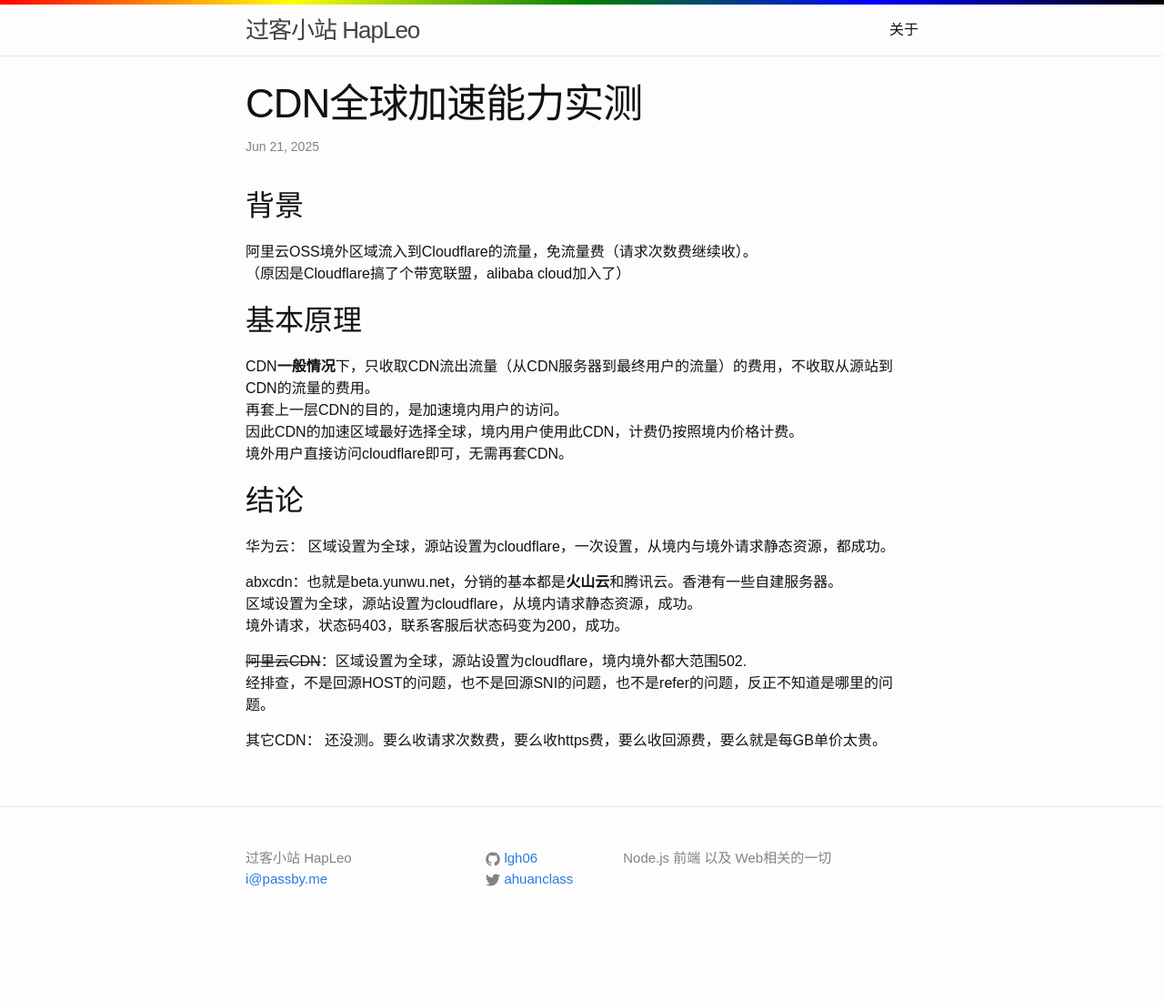
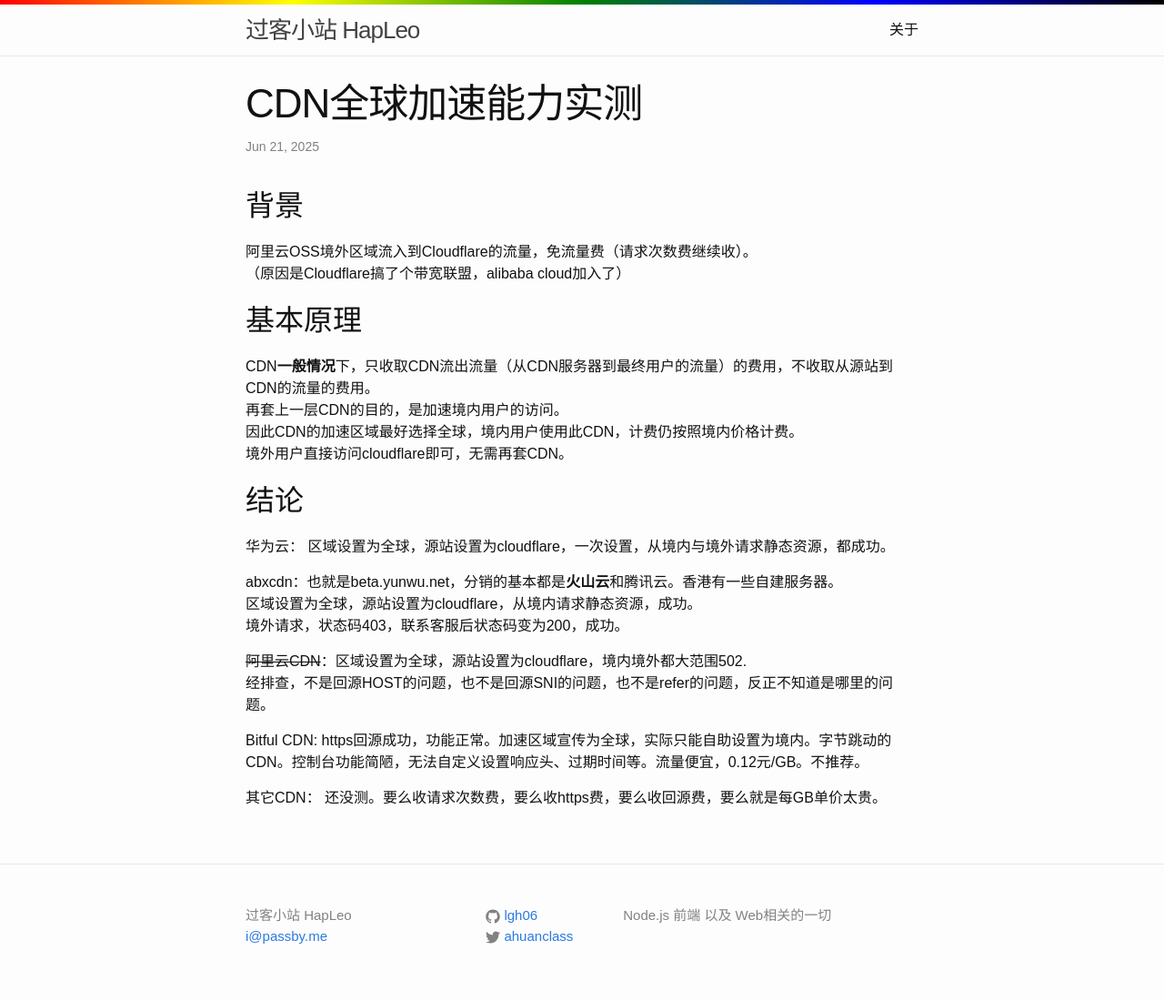
Before and after one commit to lgh06/blog, a Jekyll site: the page built from _posts/2025-06-21-cdn-global-acceleration-test.md, in a window 1280 px wide. Shown: the whole page at 91% size. Built offline with Jekyll 4.4.1, drawn with Linux system fonts in a browser that asks for light colours; a style sheet for code colours, icons or effects is not loaded; before the commit the page ends 1037 px from its top, so only the background shows below that.

Commit message:
docs: 更新CDN测试文档，添加Bitful CDN信息

```diff
--- a/_posts/2025-06-21-cdn-global-acceleration-test.md
+++ b/_posts/2025-06-21-cdn-global-acceleration-test.md
@@ -26,4 +26,6 @@
 ~~阿里云CDN~~：区域设置为全球，源站设置为cloudflare，境内境外都大范围502.
 经排查，不是回源HOST的问题，也不是回源SNI的问题，也不是refer的问题，反正不知道是哪里的问题。
 
+Bitful CDN: https回源成功，功能正常。加速区域宣传为全球，实际只能自助设置为境内。字节跳动的CDN。控制台功能简陋，无法自定义设置响应头、过期时间等。流量便宜，0.12元/GB。不推荐。
+
 其它CDN： 还没测。要么收请求次数费，要么收https费，要么收回源费，要么就是每GB单价太贵。
```
